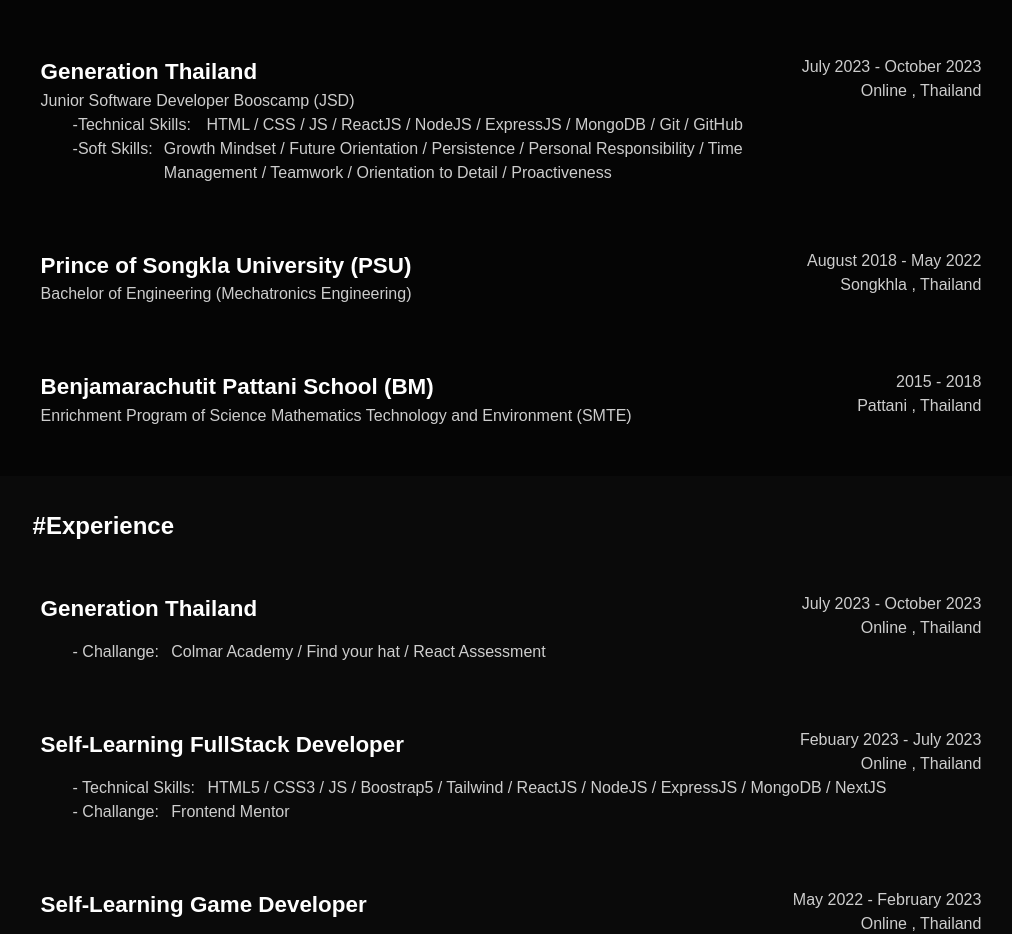
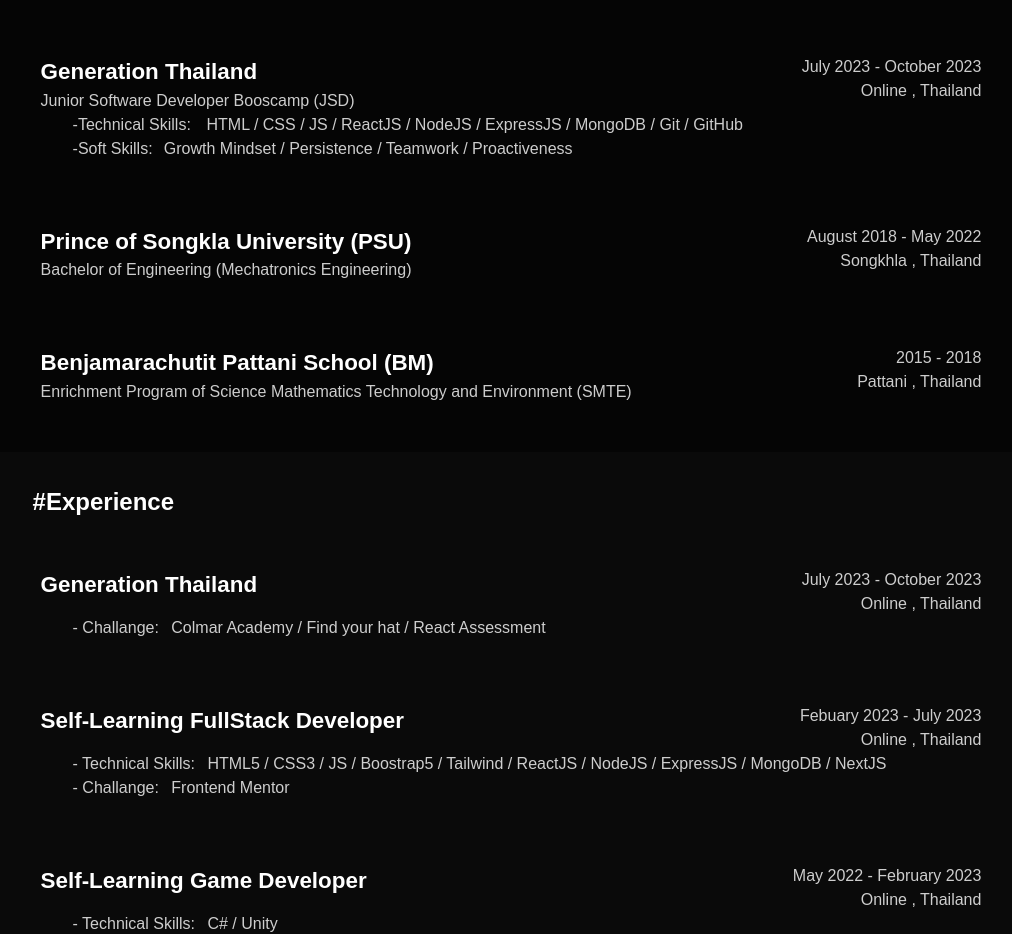
Before and after one commit to sukandasaeieo/portfolio-sukanda, a React (Vite) app: page / in a window 1280 px wide. Shown: the part 1340-2274 px from the top of the page, without its empty margins (129-1141 px from the left). Built offline with nearby package versions, Linux system fonts and the light colour scheme; a web font is replaced by a local one.

Commit message:
decrease skill BSM

```diff
--- a/src/components/education/EducationComponent.jsx
+++ b/src/components/education/EducationComponent.jsx
@@ -11,7 +11,7 @@
           <p>-Technical Skills: <span className=" ml-[0.7rem] ">HTML / CSS / JS / ReactJS / NodeJS / ExpressJS / MongoDB / Git / GitHub</span></p>
           <div className=" mt-[1rem] lg:mt-0 lg:flex">
             <p className=" inline">-Soft Skills:</p>
-            <p className=" inline ml-[0.7rem] max-w-[580px]">Growth Mindset / Future Orientation / Persistence / Personal Responsibility / Time Management / Teamwork / Orientation to Detail / Proactiveness</p>
+            <p className=" inline ml-[0.7rem] max-w-[580px]">Growth Mindset / Persistence / Teamwork / Proactiveness</p>
           </div>
         </div>
       </EducationLayout>
```
